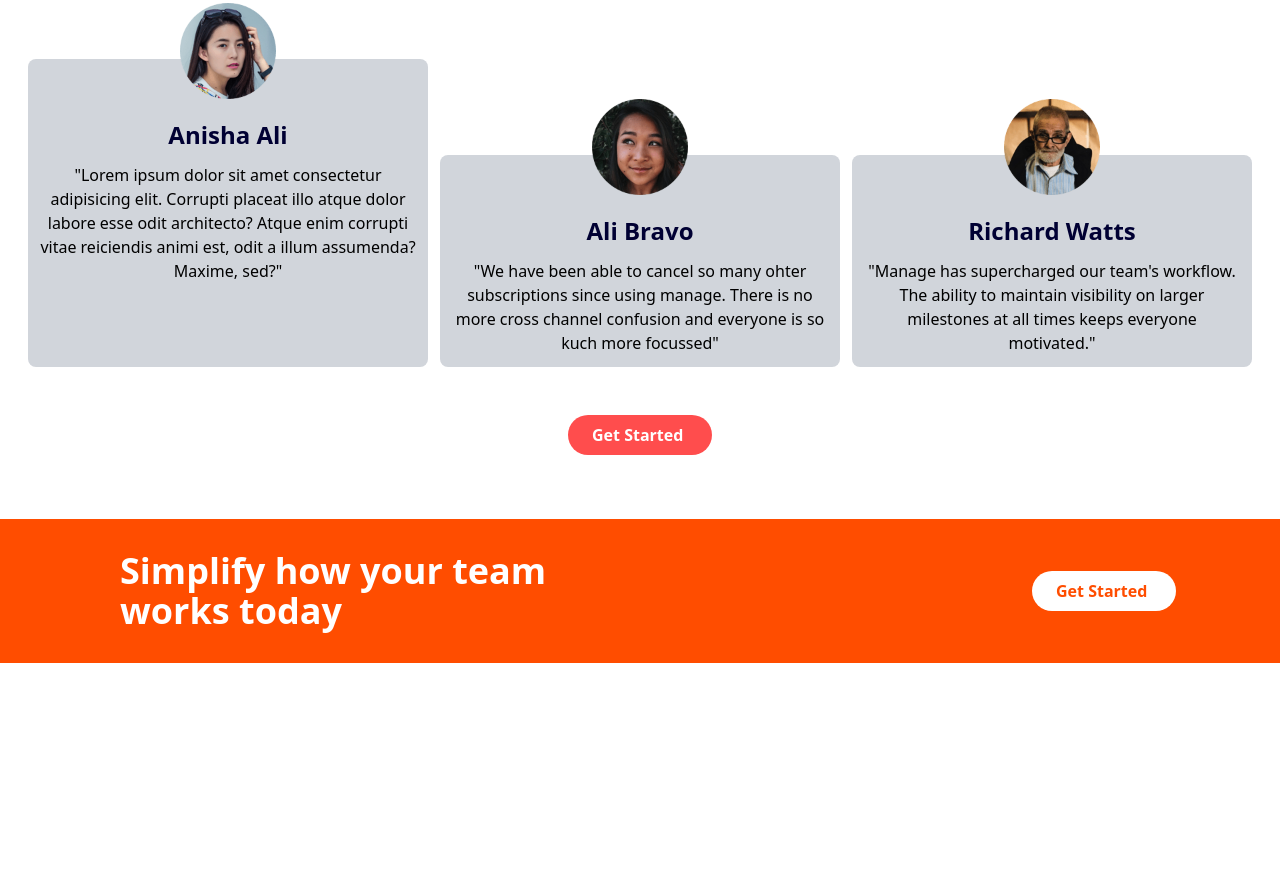
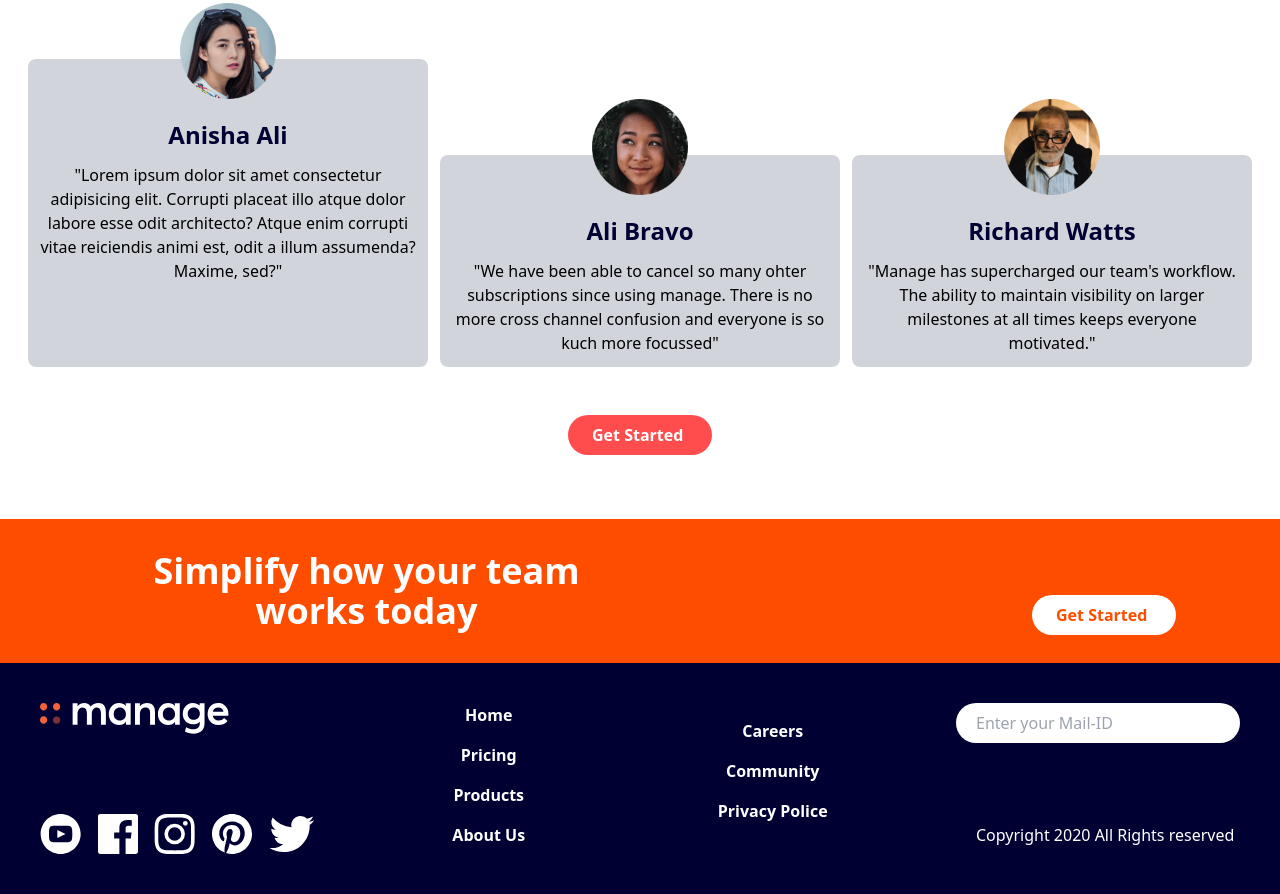
Before and after one commit to swoyam2609/Learning-BootStrap, a website: page index.html in a window 1280 px wide. Shown: the part 1262-2156 px from the top of the page. Before the commit the page ends 1925 px from the top, so only its background shows below. Drawn offline with nearby package versions, Linux system fonts and the light colour scheme.

Commit message:
Site Complete

```diff
--- a/index.html
+++ b/index.html
@@ -290,15 +290,15 @@
         <!-- CTA Section -->
         <section id="cta">
             <!-- Complete Container -->
-            <div class="flex flex-row bg-orange mt-16 px-10 mx-auto">
-                <div class="px-20 py-8">
-                    <p class="text-4xl text-white w-3/4 font-extrabold">
+            <div class="flex flex-col md:flex-row bg-orange mt-16 md:px-10 mx-auto">
+                <div class="px-5 md:px-20 py-8">
+                    <p class="text-4xl text-white text-center md:w-3/4 font-extrabold">
                         Simplify how your team works today
                     </p>
                 </div>
 
                 <a
-                    class="px-6 py-2 text-orange h-10 my-auto align-middle font-semibold items-center rounded-3xl bg-white hover:text-black w-36 ml-auto mr-16"
+                    class="px-6 py-2 text-orange h-10 my-auto align-middle font-semibold items-center rounded-3xl bg-white hover:text-black w-36 mb-7 mx-auto md:ml-auto md:mr-16"
                     href="#"
                 >
                     Get Started
@@ -307,8 +307,98 @@
         </section>
 
         <!-- Footer Section -->
-        <section id="footer">
+        <footer class="bg-veryDarkBlue">
+            <div
+                class="container flex flex-col-reverse md:flex-row px-10 py-10 space-x-8 md:space-y-0"
+            >
+                <!-- Logo and Social Media -->
+                <div class="flex flex-col w-1/4">
+                    <img
+                        class="w-2/3 mb-20"
+                        src="./images/logo copy.svg"
+                        alt=""
+                    />
 
-        </section>
+                    <!-- Social Media Links -->
+                    <div class="flex flex-row space-x-4">
+                        <img
+                            class="h-10"
+                            src="./images/icon-youtube.svg"
+                            alt=""
+                        />
+                        <img
+                            class="h-10"
+                            src="./images/icon-facebook.svg"
+                            alt=""
+                        />
+                        <img
+                            class="h-10"
+                            src="./images/icon-instagram.svg"
+                            alt=""
+                        />
+                        <img
+                            class="h-10"
+                            src="./images/icon-pinterest.svg"
+                            alt=""
+                        />
+                        <img
+                            class="h-10"
+                            src="./images/icon-twitter.svg"
+                            alt=""
+                        />
+                    </div>
+                </div>
+
+                <!-- Different URLs -->
+                <div class="flex flex-col flex-wrap w-1/2 space-y-4 h-36">
+                    <a
+                        class="text-white text-center font-semibold hover:text-blue-300"
+                        href="#"
+                        >Home</a
+                    >
+                    <a
+                        class="text-white text-center font-semibold hover:text-blue-300"
+                        href="#"
+                        >Pricing</a
+                    >
+                    <a
+                        class="text-white text-center font-semibold hover:text-blue-300"
+                        href="#"
+                        >Products</a
+                    >
+                    <a
+                        class="text-white text-center font-semibold hover:text-blue-300"
+                        href="#"
+                        >About Us</a
+                    >
+                    <a
+                        class="text-white text-center font-semibold hover:text-blue-300"
+                        href="#"
+                        >Careers</a
+                    >
+                    <a
+                        class="text-white text-center font-semibold hover:text-blue-300"
+                        href="#"
+                        >Community</a
+                    >
+                    <a
+                        class="text-white text-center font-semibold hover:text-blue-300"
+                        href="#"
+                        >Privacy Police</a
+                    >
+                </div>
+
+                <!-- Contact Us and Copyright -->
+                <div class="flex flex-col w-1/4">
+                    <input
+                        class="w-full bg-white rounded-3xl h-10 mb-20 px-5"
+                        type="text"
+                        placeholder="Enter your Mail-ID"
+                    />
+
+                    <p class="text-white font-medium pl-5">Copyright 2020 All Rights reserved</p>
+                </div>
+            </div>
+        </footer>
     </body>
 </html>
```
